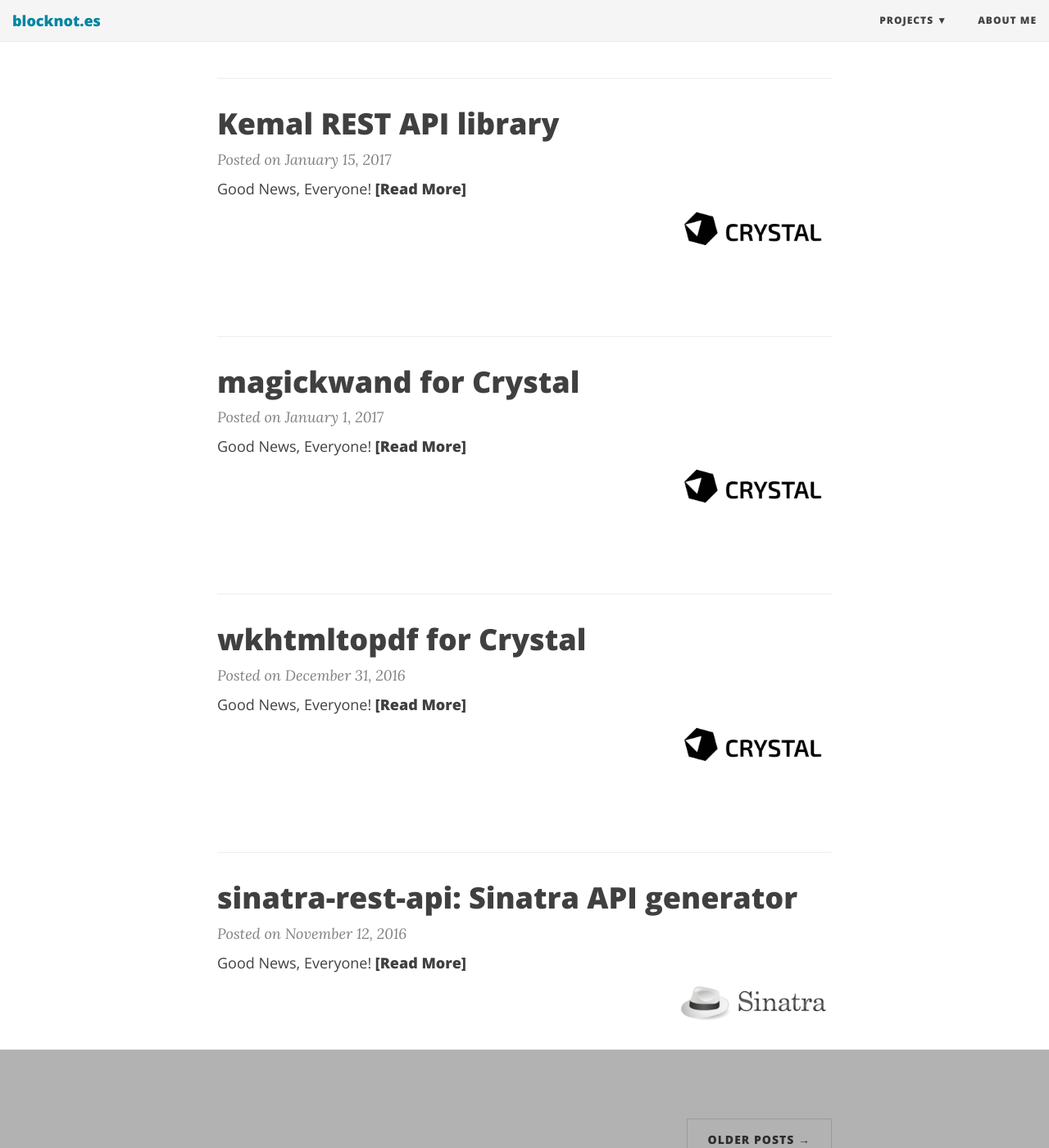
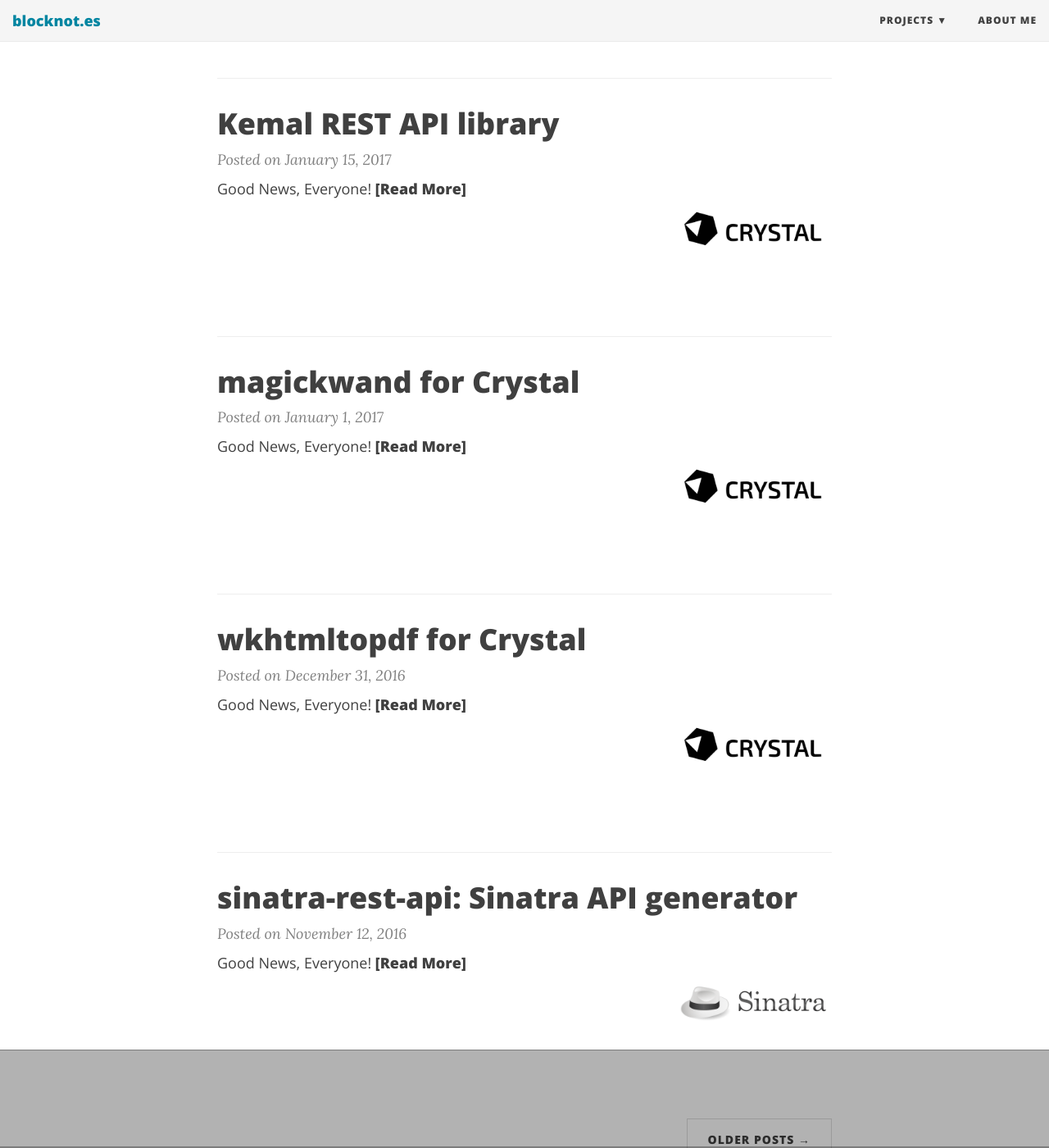
Before and after one commit to blocknotes/blocknotes.github.io, a Jekyll site: the page built from index.html, in a window 1280 px wide and 1400 px high, scrolled down 520 px. Shown: the whole window at 82% size. Built offline with Jekyll 4.4.1, drawn with Linux system fonts in a browser that asks for light colours; nearby versions of some CDN libraries; the list of posts is cut into pages by our own code.

Commit message:
Improvements

```diff
--- a/css/main.css
+++ b/css/main.css
@@ -688,6 +688,8 @@ body {
 
 #adsense {
   background: rgba( 0, 0, 0, 0.3 );
+  border-bottom: 2px solid rgba( 0, 0, 0, 0.3 );
+  border-top: 1px solid rgba( 0, 0, 0, 0.3 );
   display: block;
   height: 120px;
   position: fixed;
```
